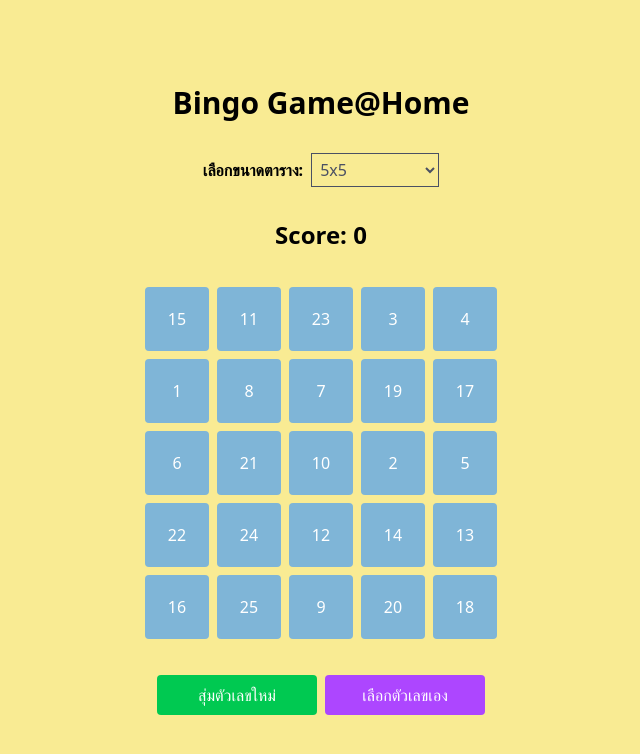
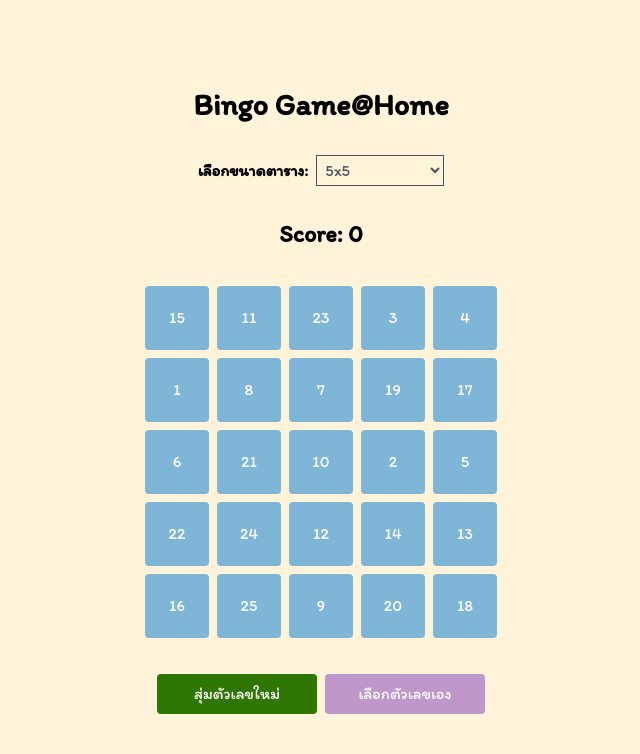
Before and after one commit to sanusi-pohlor/bingo-game, a Next.js app: page / in a window 1280 px wide. Shown: the top 754 px of the page, without its empty margins (319-959 px from the left). Built offline with nearby package versions, Linux system fonts and the light colour scheme.

Commit message:
edit color

```diff
--- a/app/layout.tsx
+++ b/app/layout.tsx
@@ -1,5 +1,11 @@
 
 import "./globals.css";
+import { Itim } from 'next/font/google';
+
+const itim = Itim({
+  weight: '400',
+  subsets: ['latin'],
+});
 
 export default function RootLayout({
   children,
@@ -8,7 +14,7 @@ export default function RootLayout({
 }>) {
   return (
     <html lang="en">
-      <body>
+      <body className={itim.className}>
         {children}
       </body>
     </html>
--- a/app/page.tsx
+++ b/app/page.tsx
@@ -143,7 +143,7 @@ export default function Home() {
               key={buttonKey}
               className={`w-16 h-16 m-1 rounded flex items-center justify-center ${
                 isWinningRow || isWinningCol || isWinningDiagonal
-                  ? 'bg-[#89c6be] text-white'
+                  ? 'bg-[#b6d084] text-white'
                   : isSelected
                   ? 'bg-[#e37a81] text-white'
                   : 'bg-[#7fb5d7] text-white'
@@ -293,7 +293,7 @@ export default function Home() {
   };
 
   return (
-    <div className="flex flex-col items-center justify-center min-h-screen py-2 bg-[#f9eb93]">
+    <div className="flex flex-col items-center justify-center min-h-screen py-2 bg-[#fff3d9]">
       <h1 className="text-3xl font-bold mb-8">Bingo Game@Home</h1>
       <div className="mb-8">
         <label htmlFor="gridSize" className="mr-2 text-1xl font-bold">เลือกขนาดตาราง:</label>
@@ -321,7 +321,7 @@ export default function Home() {
         {!manualInputMode && (
           <button
             onClick={handleShuffle}
-            className="px-4 py-2 bg-green-500 text-white rounded w-40 mr-2"
+            className="px-4 py-2 bg-[#307604] text-white rounded w-40 mr-2"
           >
             สุ่มตัวเลขใหม่
           </button>
@@ -333,7 +333,7 @@ export default function Home() {
             setConfirmedManualNumbers([]); // Reset confirmed numbers when toggling mode
             setSelectedButtons(new Set()); // Reset selected buttons when toggling mode
           }}
-          className={`px-4 py-2 rounded w-40 ${manualInputMode ? 'bg-red-500' : 'bg-purple-500'} text-white`}
+          className={`px-4 py-2 rounded w-40 ${manualInputMode ? 'bg-red-400' : 'bg-[#bf97cb]'} text-white`}
         >
           {manualInputMode ? 'ออก' : 'เลือกตัวเลขเอง'}
         </button>
```
Also changed, not shown: app/Itim/Itim-Regular.ttf (added), app/Itim/OFL.txt (added).
